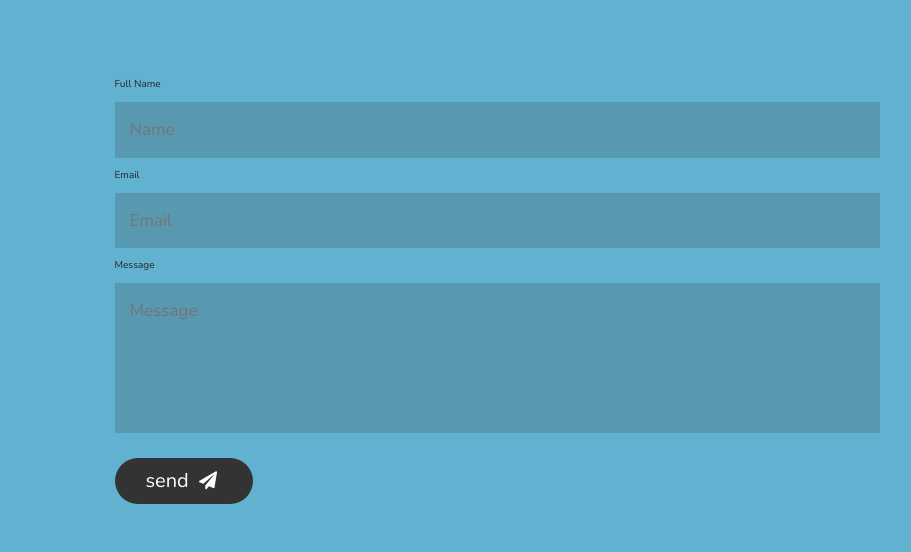
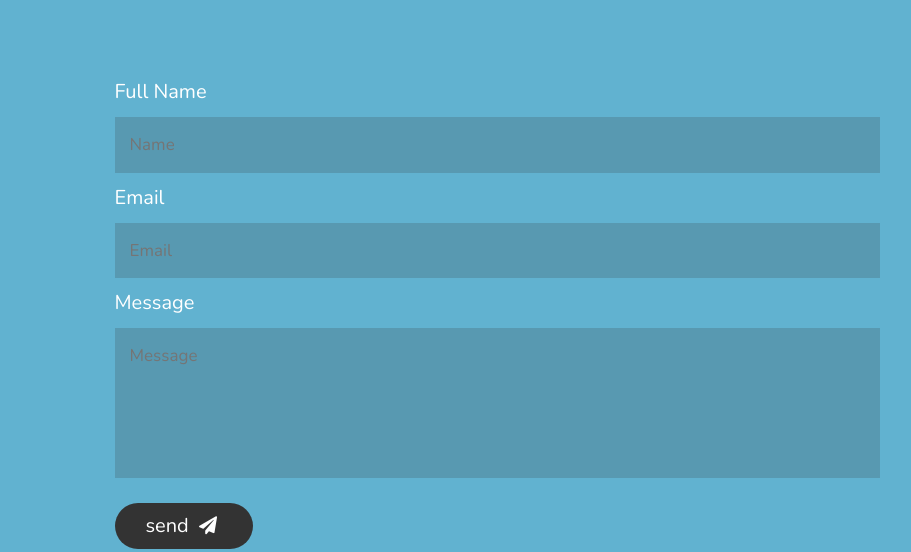
Before and after one commit to raghukamma/raghukamma.github.io, a plain HTML site: page index.html in a window 1280 px wide. Shown: the part 2935-3487 px from the top of the page, without its empty margins (318-1229 px from the left). Drawn offline with nearby package versions, Linux system fonts and the light colour scheme.

Commit message:
bugfix: fixed form label text color and size

```diff
--- a/index.css
+++ b/index.css
@@ -321,6 +321,11 @@ header .navbar ul li a:hover {
   padding-bottom: 0;
 }
 
+.contact .row .content .labelnames {
+  color: #fff;
+  font-size: 2rem;
+}
+
 .contact .row .content .info h3 {
   display: flex;
   align-items: center;
--- a/index.html
+++ b/index.html
@@ -188,16 +188,16 @@
       <div class="row">
         <div class="content">
           <form action="">
-            <label for="fullname">Full Name</label>
+            <label class="labelnames" for="fullname">Full Name</label>
             <input type="text" placeholder="name" class="box" id="fullname" />
-            <label for="emailaddress">Email</label>
+            <label class="labelnames" for="emailaddress">Email</label>
             <input
               type="email"
               placeholder="email"
               class="box"
               id="emailaddress"
             />
-            <label for="textmessage">Message</label>
+            <label class="labelnames" for="textmessage">Message</label>
             <textarea
               name=""
               id="textmessage"
```
